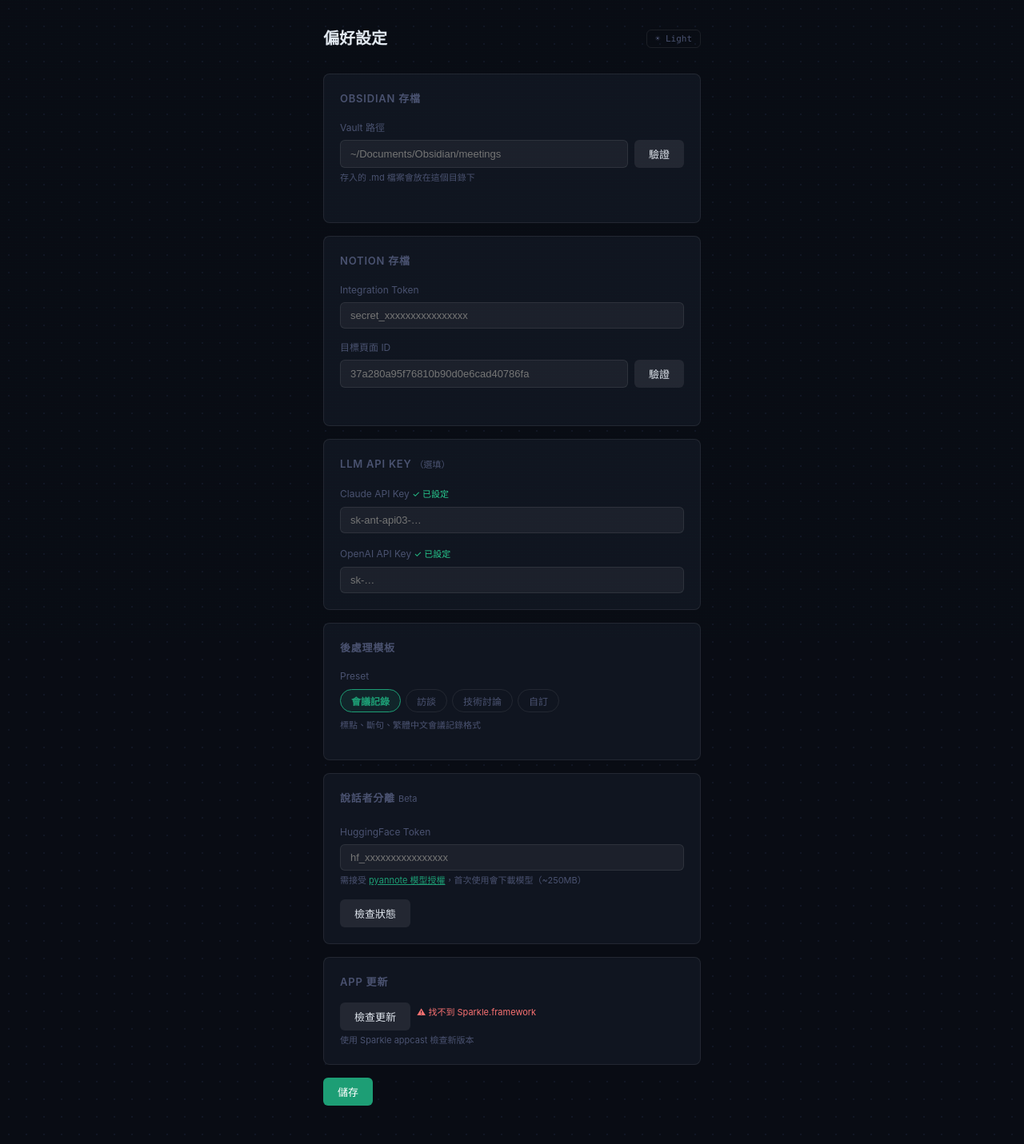
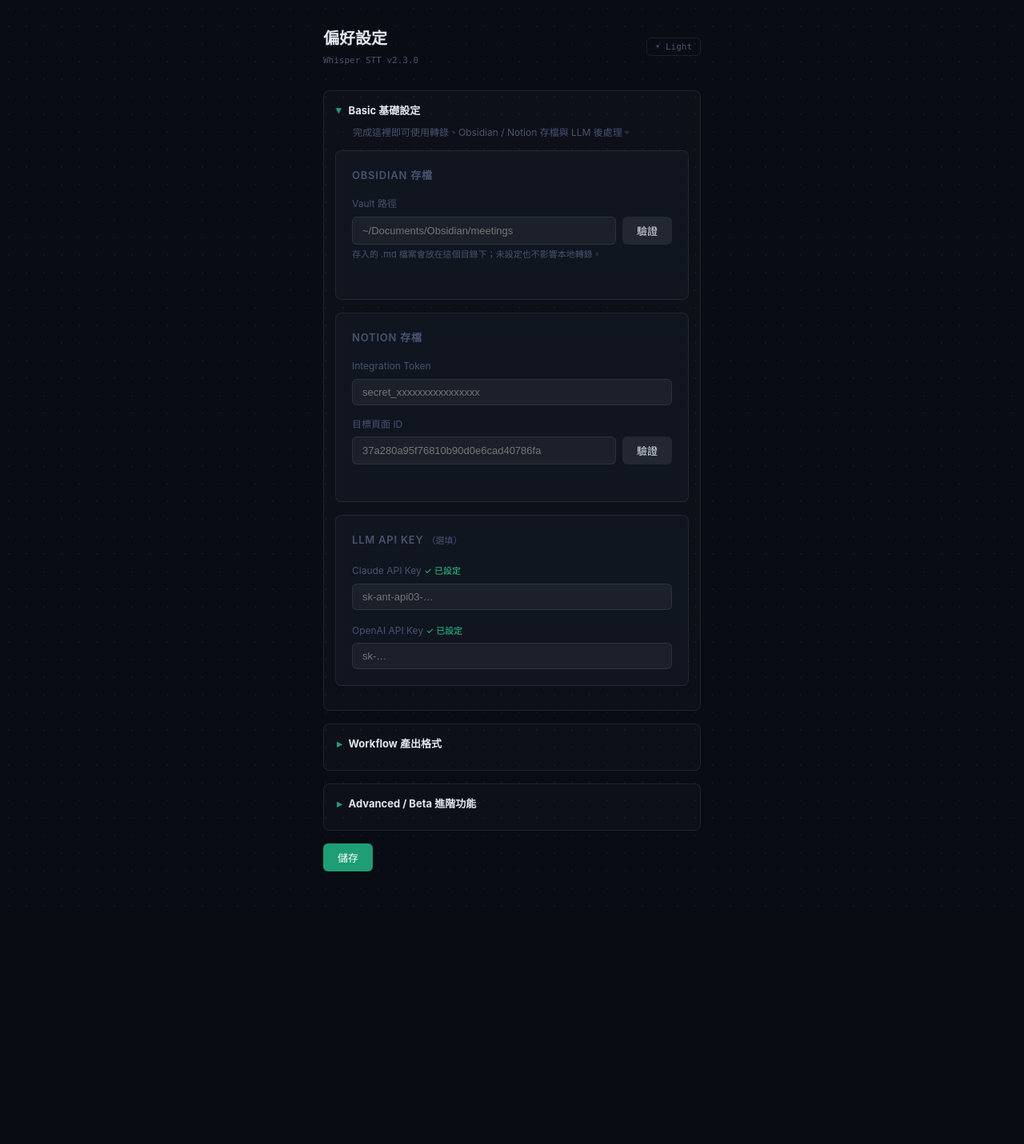
Before and after one commit to DaQing1108/whisper-local-stt, a Flask app: page /preferences in a window 1280 px wide. Shown: the whole page at 80% size. After the commit the page ends 1134 px from the top, so only its background shows below. Run offline with Flask 3, Linux system fonts and the light colour scheme.

Commit message:
feat(prefs): 驗收並 ship Preferences 分層重構，同步版本號至 2.3.0
驗收一批既有但未 commit 的工作（非本 session 產生）：Preferences 頁面用原生
<details>/<summary> 重整為三個可折疊分區——Basic 基礎設定（預設展開：
Obsidian/Notion/LLM Key）、Workflow 產出格式（預設收合：後處理模板）、
Advanced / Beta 進階功能（預設收合：說話者分離、App 更新）。

驗收內容：
- 交叉比對 preferences.js 引用的 19 個 id，全部存在於重構後 HTML，0 缺漏
- HTML tag 平衡、CSS 41/41 平衡
- 新增 TestPreferencesLayout 4 個 e2e 測試（分區預設展開/收合狀態、summary
  點擊切換、preset 切換完整字串比對、Advanced 區按鈕存在）
- static/preferences.js（驅動全部互動邏輯）未變動

版本號同步：version.py/gui.spec 已在前一個 commit 升到 2.3.0，這次補上
templates/preferences.html、tests/manual_checklist.md、Info.plist（雖不在
package.sh/gui.spec 實際打包路徑內，但 git history 顯示歷次版本升級都有
一併同步的慣例，原本內部還自相矛盾 CFBundleVersion=2.2.1 vs
CFBundleShortVersionString=2.1，一併修正一致）。

過程中發現並修正一個真實的 e2e 測試 flaky 問題：waitress dev server 在完整
24 個測試套件下 task queue 隨測試數累積而壅塞，個別測試在 suite 後段會
timeout。已將受影響測試的 timeout 拉長並記錄根因；長期根治（多執行緒 dev
server 或降低測試模式輪詢頻率）記錄為技術債，非本輪範圍。

經獨立 code-reviewer 兩輪審查，1 個 HIGH（Info.plist 版本不同步）+ 1 個
MEDIUM（測試斷言鬆散）已修復並確認解決。

Co-Authored-By: Claude Sonnet 5 <noreply@anthropic.com>

```diff
--- a/static/preferences.css
+++ b/static/preferences.css
@@ -57,6 +57,47 @@ body[data-theme="light"]::before { display: none; }
   font-weight: 600;
   margin-bottom: 28px;
   color: var(--text);
+}
+.prefs-subtitle {
+  margin-top: 3px;
+  color: var(--muted);
+  font-family: var(--mono);
+  font-size: 11px;
+}
+
+.prefs-group {
+  border: 1px solid var(--border);
+  border-radius: var(--radius);
+  background: rgba(255,255,255,0.02);
+  margin-bottom: 16px;
+  padding: 0 14px 14px;
+}
+
+.prefs-group summary {
+  cursor: pointer;
+  list-style: none;
+  padding: 14px 2px 8px;
+  font-size: 13px;
+  font-weight: 700;
+  color: var(--text);
+}
+
+.prefs-group summary::-webkit-details-marker { display: none; }
+
+.prefs-group summary::before {
+  content: "▸";
+  display: inline-block;
+  margin-right: 8px;
+  color: var(--accent);
+  transition: transform .15s;
+}
+
+.prefs-group[open] summary::before { transform: rotate(90deg); }
+
+.group-hint {
+  color: var(--muted);
+  font-size: 12px;
+  margin: 0 0 12px 22px;
 }
 
 .prefs-section {
--- a/templates/preferences.html
+++ b/templates/preferences.html
@@ -3,16 +3,23 @@
 <head>
   <meta charset="UTF-8">
   <meta name="viewport" content="width=device-width, initial-scale=1.0">
-  <title>Echo — 偏好設定</title>
+  <title>Whisper STT — 偏好設定</title>
   <link rel="stylesheet" href="/static/preferences.css">
 </head>
 <body data-theme="dark">
   <div class="prefs-container">
     <div style="display:flex;align-items:center;justify-content:space-between;margin-bottom:28px;">
+      <div>
         <h1 class="prefs-title" style="margin-bottom:0">偏好設定</h1>
+        <div class="prefs-subtitle">Whisper STT v2.3.0</div>
+      </div>
       <button onclick="toggleTheme()" id="pref-theme-btn"
         style="padding:4px 10px;font-size:11px;font-family:var(--mono);background:transparent;border:1px solid var(--border);border-radius:6px;color:var(--muted);cursor:pointer;">☀ Light</button>
     </div>
+
+    <details class="prefs-group" open>
+      <summary>Basic 基礎設定</summary>
+      <p class="group-hint">完成這裡即可使用轉錄、Obsidian / Notion 存檔與 LLM 後處理。</p>
 
       <!-- Obsidian -->
       <section class="prefs-section">
@@ -23,7 +30,7 @@
             <input type="text" id="obsidian-path" placeholder="~/Documents/Obsidian/meetings">
             <button class="btn validate" id="validate-obsidian-btn" onclick="validateObsidian()">驗證</button>
           </div>
-        <span class="field-hint">存入的 .md 檔案會放在這個目錄下</span>
+          <span class="field-hint">存入的 .md 檔案會放在這個目錄下；未設定也不影響本地轉錄。</span>
           <span class="validate-status" id="obsidian-status"></span>
         </div>
       </section>
@@ -57,6 +64,11 @@
           <input type="password" id="openai-key" placeholder="sk-…" autocomplete="new-password">
         </div>
       </section>
+    </details>
+
+    <details class="prefs-group">
+      <summary>Workflow 產出格式</summary>
+      <p class="group-hint">調整轉錄完成後的 LLM 後處理格式。</p>
 
       <!-- LLM 模板 Preset -->
       <section class="prefs-section">
@@ -78,6 +90,11 @@
             style="width:100%;box-sizing:border-box;resize:vertical;font-size:13px;padding:8px;border-radius:8px;border:1px solid var(--border);background:var(--surface2);color:var(--text);font-family:var(--mono)"></textarea>
         </div>
       </section>
+    </details>
+
+    <details class="prefs-group">
+      <summary>Advanced / Beta 進階功能</summary>
+      <p class="group-hint">實驗性功能與更新檢查；一般轉錄不需要調整。</p>
 
       <!-- 說話者分離 Beta -->
       <section class="prefs-section">
@@ -106,6 +123,7 @@
           <span class="field-hint">使用 Sparkle appcast 檢查新版本</span>
         </div>
       </section>
+    </details>
 
     <div class="prefs-actions">
       <button class="btn primary" onclick="saveAll()">儲存</button>
```
Also changed, not shown: tests/e2e/test_ui.py (+40 -1 lines), tests/manual_checklist.md (+17 -3 lines), 1 other file. Lines whose indentation alone changed are shown as unchanged.
